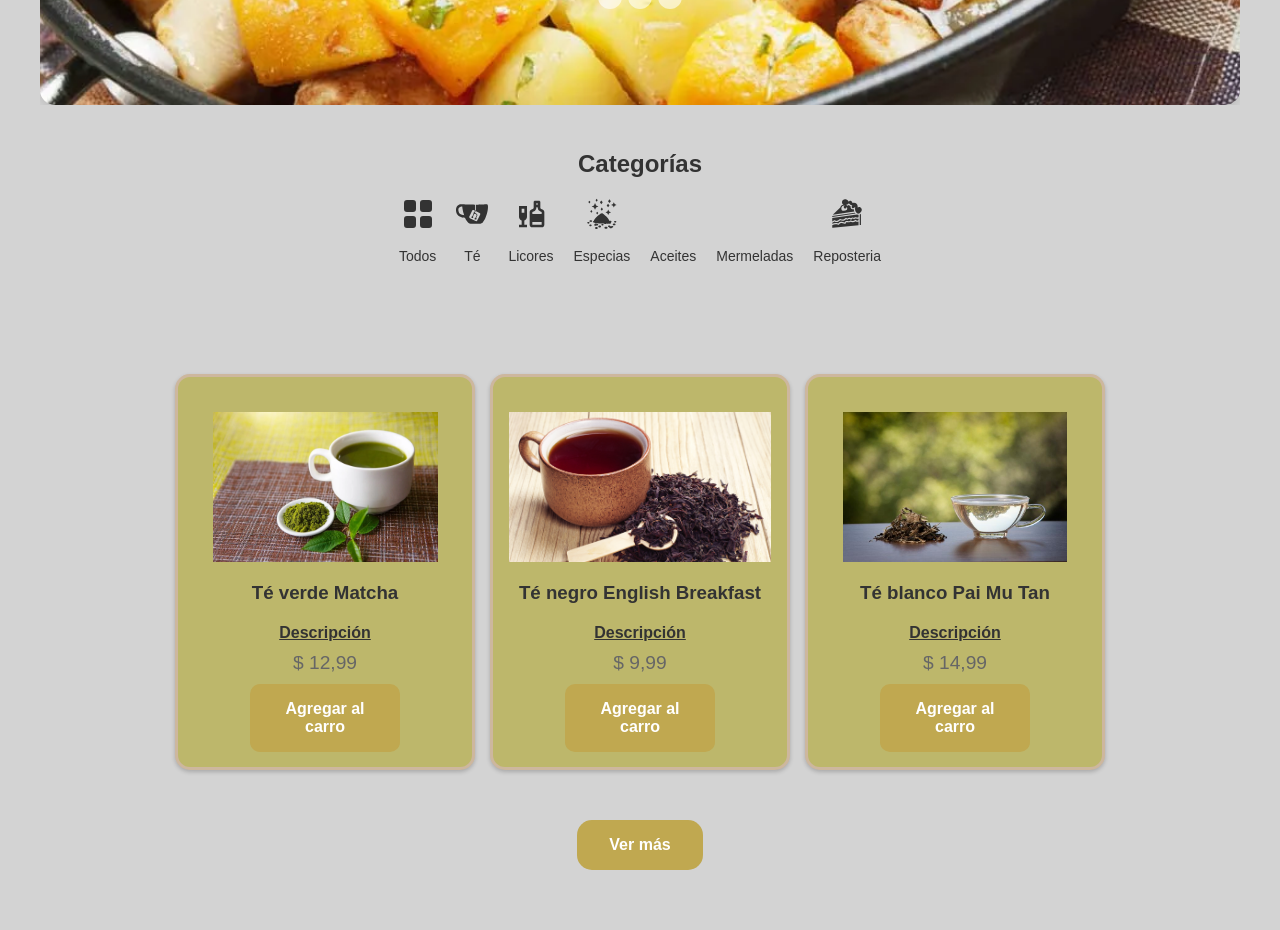
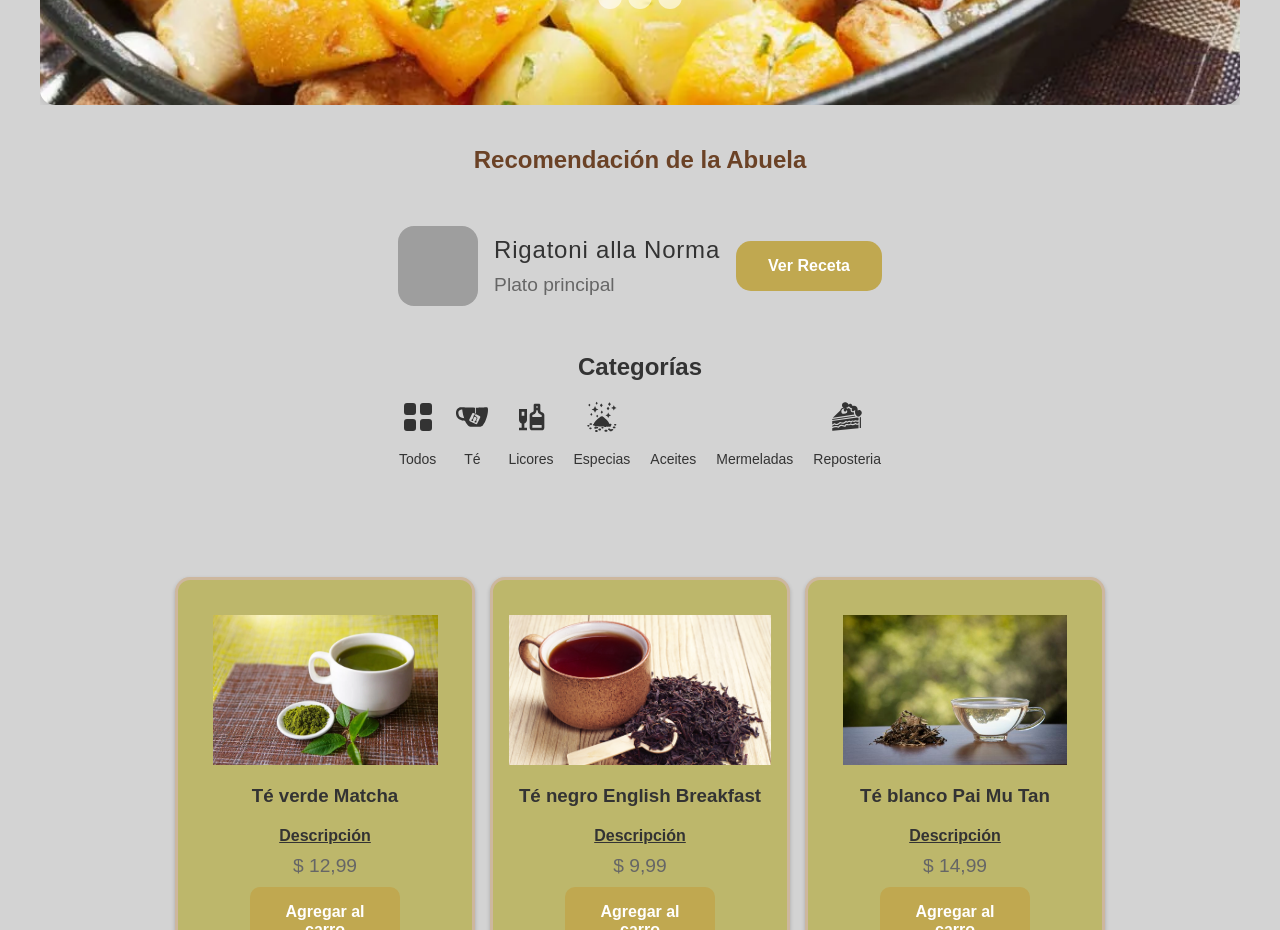
Before and after one commit to FacundoCretton/Entrega-Front-Back, a React (Create React App) app: page / in a window 1280 px wide. Shown: the part 780-1710 px from the top of the page. Built offline with nearby package versions, Linux system fonts and the light colour scheme; grey boxes are pictures that could not be loaded; some icons are missing.

Commit message:
Recommended

```diff
--- a/src/components/Recetario/RecipeCard.js
+++ b/src/components/Recetario/RecipeCard.js
@@ -1,14 +1,22 @@
-import React from 'react';
-import {
-  RecipeCardContainer,
-  RecipeImage,
-  RecipeTitle,
-  RecipeSubtitle,
-  IngredientList,
-  InstructionList,
-} from './RecipeCardStyles';
+import React, { useEffect } from 'react';
+import { RecipeCardContainer, RecipeImage, RecipeTitle, RecipeSubtitle, IngredientList, InstructionList } from './RecipeCardStyles';
+import {  useParams } from 'react-router-dom';
+import { useSelector } from 'react-redux';
 
-const RecipeCard = ({ receta }) => {
+const RecipeCard = () => {
+  const { id } = useParams();
+  const recetas = useSelector(state => state.recommended.recommended);
+
+  const receta = recetas.find(receta => receta.id === Number(id));
+
+  useEffect(() => {
+    window.scrollTo(0, 0);
+  }, []);
+
+  if (!receta) {
+    return <div>Receta no encontrada</div>;
+  }
+
   return (
     <RecipeCardContainer>
       <RecipeTitle>{receta.nombre}</RecipeTitle>
--- /dev/null
+++ b/src/components/Recommended/CardRecommended.jsx
@@ -0,0 +1,26 @@
+
+import React from 'react';
+import Button from '../UI/Button/Button';
+import { Card, CardImg, CardText, CardTitle, InfoCard } from './CardsRecommendedStyles';
+import { useNavigate } from 'react-router-dom';
+
+const CardRecommended = ({ nombre, imagen, categoria, id }) => {
+  const navigate = useNavigate();
+
+  const handleCardClick = () => {
+    navigate(`/recetas/${id}`);
+  };
+
+  return (
+    <Card onClick={handleCardClick}>
+      <CardImg src={imagen} alt={nombre} />
+      <CardText>
+        <CardTitle>{nombre}</CardTitle>
+        <InfoCard>{categoria}</InfoCard>
+      </CardText>
+      <Button>Ver Receta</Button>
+    </Card>
+  );
+};
+
+export default CardRecommended;
--- /dev/null
+++ b/src/components/Recommended/CardsRecommended.jsx
@@ -0,0 +1,19 @@
+import React from 'react';
+import CardRecommended from './CardRecommended';
+import { RecommendationContainer, Title } from './CardsRecommendedStyles';
+import { useSelector } from 'react-redux';
+
+const CardsRecommended = () => {
+  const recommended = useSelector((state) => state.recommended.recommended);
+
+  return (
+    <RecommendationContainer>
+      <Title>Recomendación de la Abuela</Title>
+      {recommended.map((recomendado) => (
+        <CardRecommended {...recomendado} key={recomendado.id} />
+      ))}
+    </RecommendationContainer>
+  );
+};
+
+export default CardsRecommended;
--- /dev/null
+++ b/src/components/Recommended/CardsRecommendedStyles.js
@@ -0,0 +1,57 @@
+import styled from 'styled-components';
+
+export const RecommendationContainer = styled.div`
+  display: flex;
+  flex-direction: column;
+  align-items: center;
+  padding: 1rem;
+  gap: 20px;
+`;
+
+export const Title = styled.h2`
+  font-size: 24px;
+  color: #6b4226;
+  margin-bottom: 20px;
+`;
+
+export const Card = styled.div`
+  display: flex;
+  align-items: center;
+  gap: 1rem;
+  height: 103px;
+  padding: 1rem 1.7rem;
+  background: var(--gray-bg);
+  border-radius: 15px;
+  cursor: pointer;
+  transition: transform 0.2s ease-in-out;
+
+  &:hover {
+    transform: scale(1.05);
+  }
+`;
+
+export const CardImg = styled.img`
+  width: 80px;
+  height: 80px;
+  border-radius: 16px;
+  object-fit: cover;
+`;
+
+export const CardText = styled.div`
+  display: flex;
+  flex-direction: column;
+  gap: 5px;
+`;
+
+export const CardTitle = styled.h2`
+  margin: 0;
+  margin-bottom: 5px;
+  font-weight: 500;
+  letter-spacing: 0.05rem;
+`;
+
+export const InfoCard = styled.p`
+  margin: 0;
+  color: #666;
+  font-size: 1.2rem;
+`;
--- a/src/pages/Recetario/recetarioPageStyles.js
+++ b/src/pages/Recetario/recetarioPageStyles.js
@@ -81,21 +81,21 @@ export const RecetarioContainer = styled.div`
   flex-direction: column;
   align-items: center;
   padding: 20px;
-  background-color: #f9f2ea; /* Color de fondo vintage */
+  background-color: #f9f2ea;
 `;
 
 export const Title = styled.h1`
   font-size: 36px;
-  margin-bottom: 30px; /* Agregamos margen inferior para separar del contenido siguiente */
-  color: #6b4226; /* Color de título marrón */
+  margin-bottom: 30px;
+  color: #6b4226;
 `;
 
 export const CategoryContainer = styled.div`
   display: flex;
   justify-content: center;
-  margin-bottom: 20px; /* Agregamos margen inferior para separar de la barra de búsqueda */
+  margin-bottom: 20px;
 `;
 
 export const SearchBarContainer = styled.div`
-  margin-bottom: 20px; /* Agregamos margen inferior para separar del contenido siguiente */
+  margin-bottom: 20px;
 `;
--- /dev/null
+++ b/src/redux/recommended/recommendedSlice.js
@@ -0,0 +1,20 @@
+import { createSlice } from '@reduxjs/toolkit';
+import { pickRandomProducts } from '../../utils/pickRandomProducts';
+
+const INITIAL_STATE = {
+  recommended: pickRandomProducts(1),
+};
+
+export const recommendedSlice = createSlice({
+  name: 'recommended',
+  initialState: INITIAL_STATE,
+  reducers: {
+    randomRecommended: (state) => {
+      return state;
+    },
+  },
+});
+
+export const { randomRecommended } = recommendedSlice.actions;
+
+export default recommendedSlice.reducer;
--- a/src/redux/routes/routes.js
+++ b/src/redux/routes/routes.js
@@ -13,11 +13,15 @@ import Ordenes from "../../pages/Ordenes/Ordenes";
 import Felicitaciones from "../../pages/Felicitaciones/Felicitaciones";
 import Contact from '../../components/Contact/Contact';
 import About from '../../components/About/About';
+import CardsRecommended from '../../components/Recommended/CardsRecommended';
+import RecipeCard from '../../components/Recetario/RecipeCard';
 function Routes() {
   return (
     <ReactDomRoutes>
       <Route path="/" element={<Home />} />
       <Route path="/recetas" element={<RecetarioPage />} />
+      <Route path="/recetas/:id" element={<RecipeCard />} />
+
       <Route path='/register' element={<Register />} />
 
       <Route
@@ -41,6 +45,7 @@ function Home() {
   return (
     <>
       <Slider />
+      <CardsRecommended />
       <Categories />
       <AllProductsCards />
       <About />
--- a/src/redux/store.js
+++ b/src/redux/store.js
@@ -8,6 +8,7 @@ import productsReducer from "./products/productsSlics"
 import cartReducer from './cart/cartSlide';
 import userReducer from "./user/userSlice";
 import orderReducer from "./order/orderSlice";
+import recommendedReducer from './recommended/recommendedSlice'
 
 //2= Acá seteo los reducers
 const reducers = combineReducers({
@@ -15,7 +16,9 @@ const reducers = combineReducers({
     products: productsReducer,
     cart: cartReducer,
     user: userReducer,
-    orders: orderReducer
+    orders: orderReducer,
+    recommended: recommendedReducer,
+
 });
 
 //3 Acá seteo la configuración de persistencia, que no es palabra reservada pero es habitual llamarla así
--- /dev/null
+++ b/src/utils/pickRandomProducts.js
@@ -0,0 +1,23 @@
+import { recetas } from '../components/data/recetas';
+
+export const pickRandomProducts = (cantidad) => {
+  const nuevoArray = [];
+
+  while (nuevoArray.length < cantidad) {
+    const indexRandom = Math.floor(Math.random() * recetas.length);
+
+    if (!nuevoArray.length) {
+      nuevoArray.push(recetas[indexRandom]);
+    }
+
+    const productoExistente = nuevoArray.find((newProduct) => {
+      return newProduct.id === recetas[indexRandom].id;
+    });
+
+    if (!productoExistente) {
+      nuevoArray.push(recetas[indexRandom]);
+    }
+  }
+
+  return nuevoArray;
+};
```
Also changed, not shown: src/pages/Recetario/indexPage.js (deleted, +0 -23 lines), src/pages/Recetario/indexPageStyles.js (deleted, +0 -44 lines), src/components/data/recetas.js.
